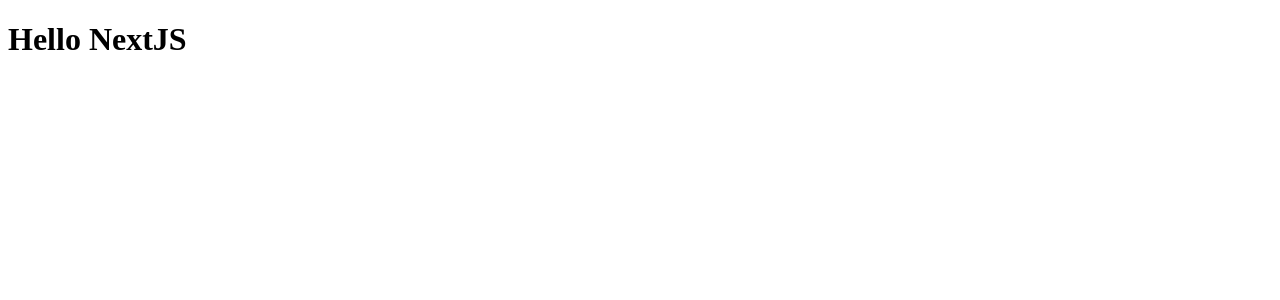
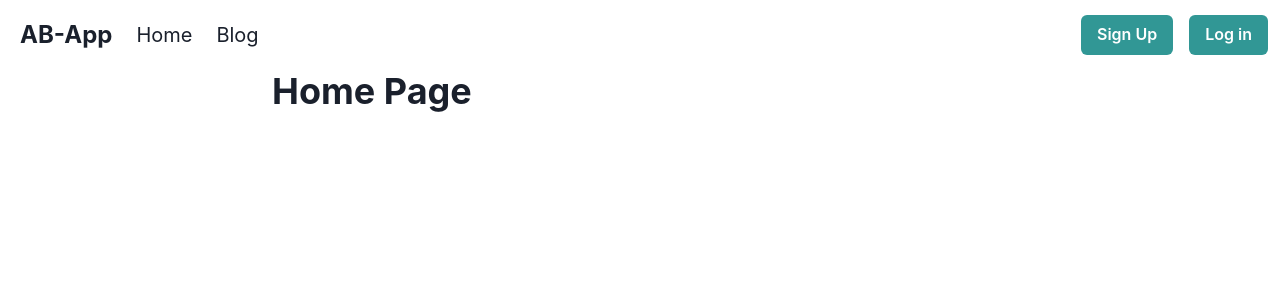
Before and after one commit to caturhidayat/nextjs-auth-blog, a Next.js app: page / in a window 1280 px wide. Shown: the top 300 px of the page. Built offline with nearby package versions, Linux system fonts and the light colour scheme.

Commit message:
add chakra-ui and setup nav, index & blog page - minimal

```diff
--- /dev/null
+++ b/component/Navbar.jsx
@@ -0,0 +1,34 @@
+import { Box, Heading, Flex, Spacer, Text } from "@chakra-ui/layout";
+import { Button, ButtonGroup } from "@chakra-ui/button";
+import Link from "next/link";
+
+
+export default function Navbar() {
+    return (
+        <Flex minWidth='max-content' alignItems='center' gap='2' m='3'>
+            <Box p='2'>
+                <Heading fontSize='2xl' size='md'>
+                    <Link href='/'>AB-App</Link>
+                </Heading>
+            </Box>
+            <Box p='2'>
+                <Text fontSize='xl' size='md'>
+                    <Link href='/'>Home</Link>
+                </Text>
+            </Box>
+            <Box p='2'>
+                <Text fontSize='xl' size='md'>
+                    <Link href='/blog'>Blog</Link>
+                </Text>
+            </Box>
+
+            <Spacer />
+
+            <ButtonGroup gap='2'>
+                <Button colorScheme='teal'>Sign Up</Button>
+
+                <Button colorScheme='teal'>Log in</Button>
+            </ButtonGroup>
+        </Flex>
+    );
+}
--- /dev/null
+++ b/component/layout.jsx
@@ -0,0 +1,13 @@
+import Navbar from "./Navbar";
+import { Container } from "@chakra-ui/react";
+
+export default function Layout({ children }) {
+    return (
+        <>
+            <Navbar />
+            <Container maxW='container.md'>
+                { children }
+            </Container>
+        </>
+    );
+}
--- a/package.json
+++ b/package.json
@@ -6,6 +6,10 @@
     "start": "next start"
   },
   "dependencies": {
+    "@chakra-ui/react": "^2.5.5",
+    "@emotion/react": "^11.10.6",
+    "@emotion/styled": "^11.10.6",
+    "framer-motion": "^10.12.3",
     "next": "latest",
     "react": "18.2.0",
     "react-dom": "18.2.0"
--- /dev/null
+++ b/pages/_app.jsx
@@ -0,0 +1,11 @@
+import { ChakraProvider } from '@chakra-ui/react'
+
+function MyApp({ Component, pageProps }) {
+  return (
+    <ChakraProvider>
+      <Component {...pageProps} />
+    </ChakraProvider>
+  )
+}
+
+export default MyApp;
--- a/pages/index.js
+++ /dev/null
@@ -1,9 +0,0 @@
-
-
-export default function Home() {
-  return (
-    <div>
-      <h1>Hello NextJS</h1>
-    </div>
-  )
-}
--- /dev/null
+++ b/pages/index.jsx
@@ -0,0 +1,10 @@
+import Layout from "../component/layout";
+import { Box, Heading } from "@chakra-ui/react";
+
+export default function Home() {
+    return (
+        <Layout>
+            <Heading>Home Page</Heading>
+        </Layout>
+    );
+}
```
Also changed, not shown: pages/blog.jsx (added, +16 -0 lines), 1 other file (tests, documents, lock files or other folders).
